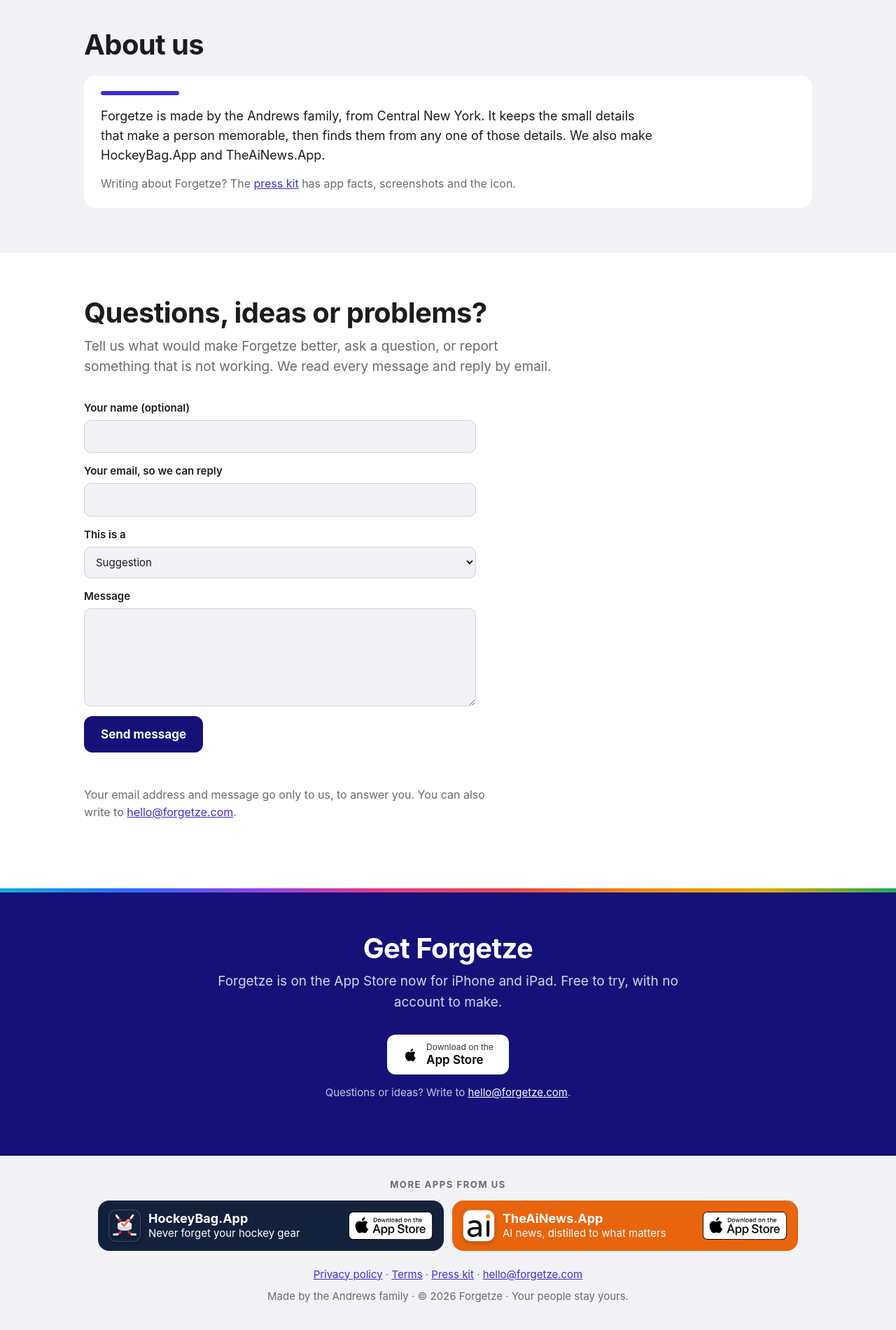
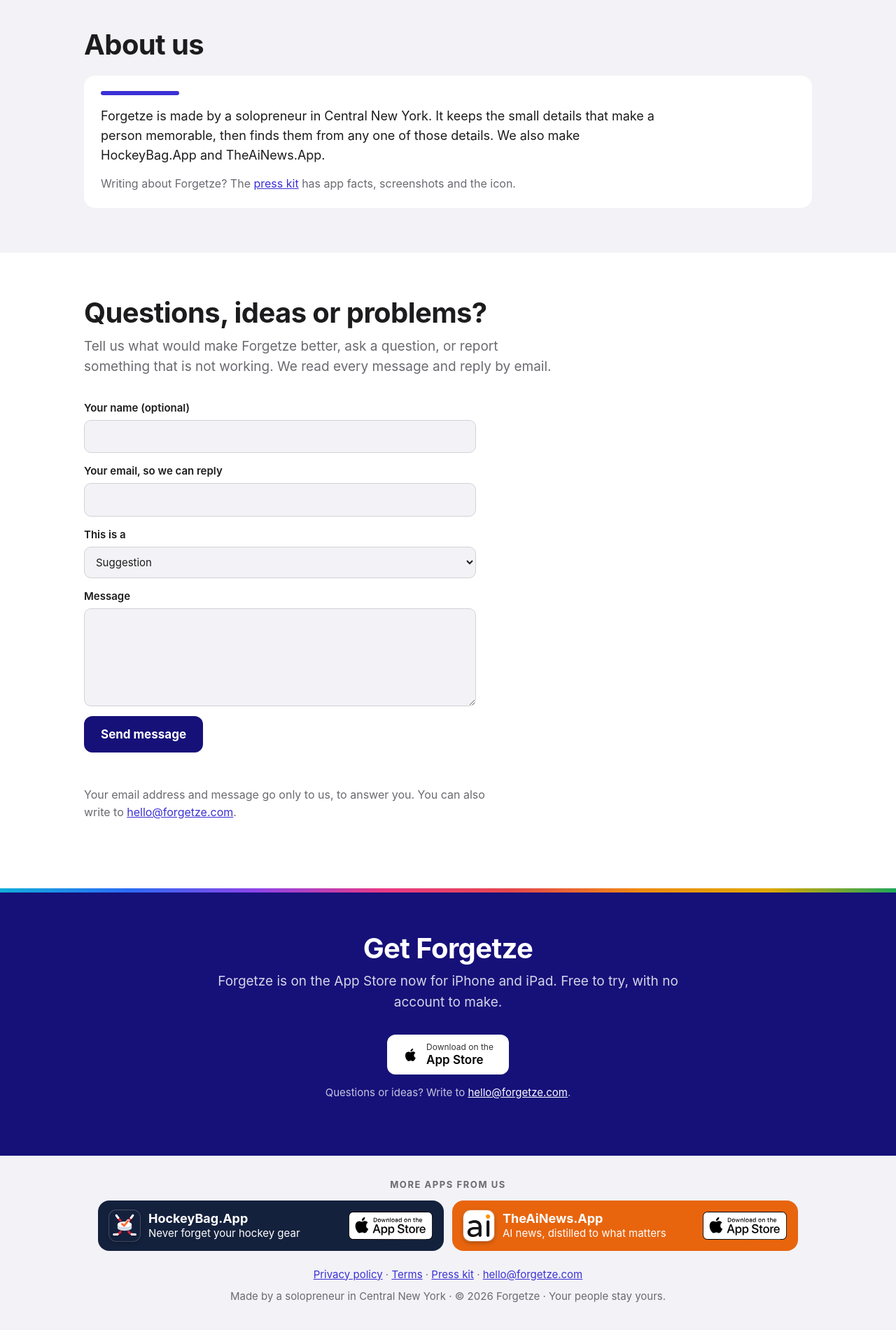
Before and after one commit to nyandrews/forgetze-site, a website: page index.html in a window 1280 px wide. Shown: the part 4200-6100 px from the top of the page at 70% size. Drawn offline with Linux system fonts and the light colour scheme.

Commit message:
About us: say the apps are made by a solopreneur in Central New York
Co-Authored-By: Claude Fable 5.2 <noreply@anthropic.com>

```diff
--- a/index.html
+++ b/index.html
@@ -453,7 +453,7 @@
   <div class="wrap">
     <h2>About us</h2>
     <div class="about">
-      <p>Forgetze is made by the Andrews family, from Central New York. It keeps the small details that make a person memorable, then finds them from any one of those details. We also make HockeyBag.App and TheAiNews.App.</p>
+      <p>Forgetze is made by a solopreneur in Central New York. It keeps the small details that make a person memorable, then finds them from any one of those details. We also make HockeyBag.App and TheAiNews.App.</p>
       <p class="press-note">Writing about Forgetze? The <a href="/press.html">press kit</a> has app facts, screenshots and the icon.</p>
     </div>
   </div>
@@ -523,7 +523,7 @@
       </div>
     </div>
     <a href="/privacy.html">Privacy policy</a> · <a href="/terms.html">Terms</a> · <a href="/press.html">Press kit</a> · <a href="mailto:hello@forgetze.com">hello@forgetze.com</a>
-    <p>Made by the Andrews family · © 2026 Forgetze · Your people stay yours.</p>
+    <p>Made by a solopreneur in Central New York · © 2026 Forgetze · Your people stay yours.</p>
   </div>
 </footer>
 
```
Also changed, not shown: press.html (+3 -3 lines).
